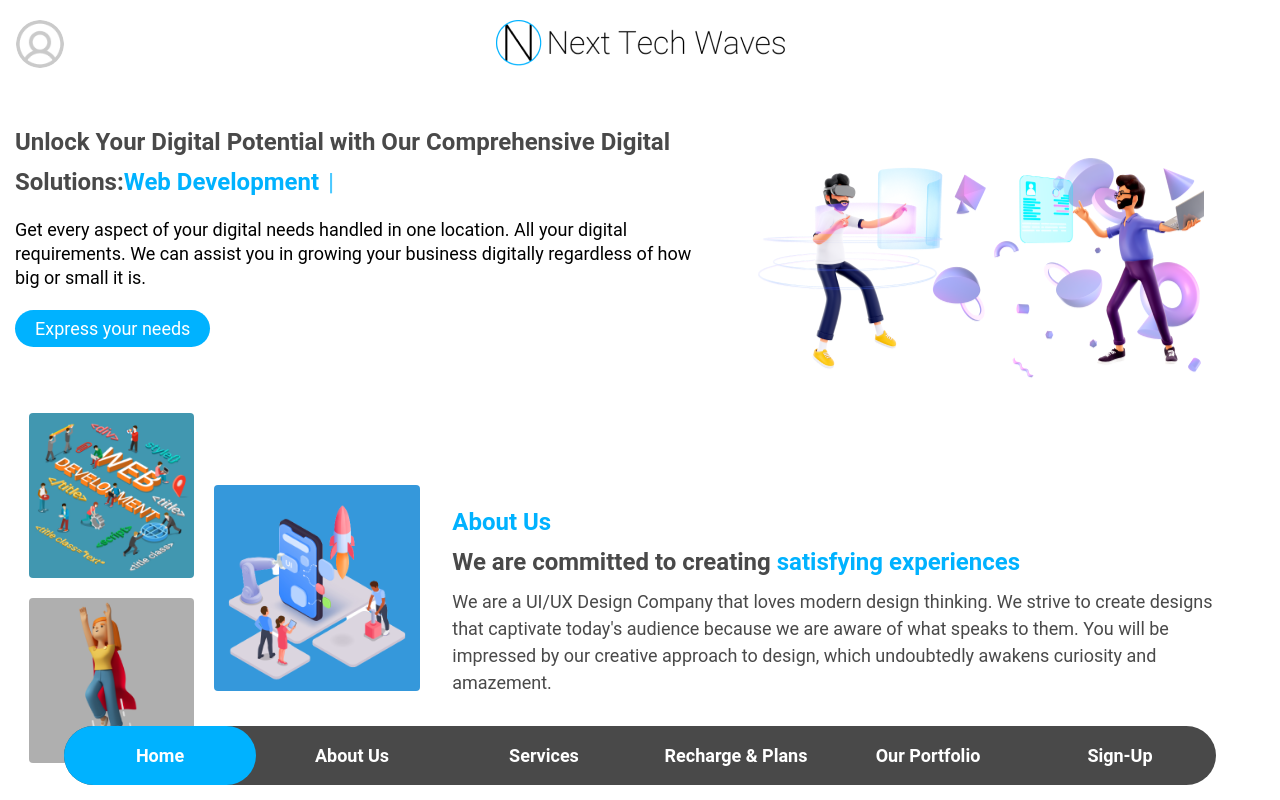
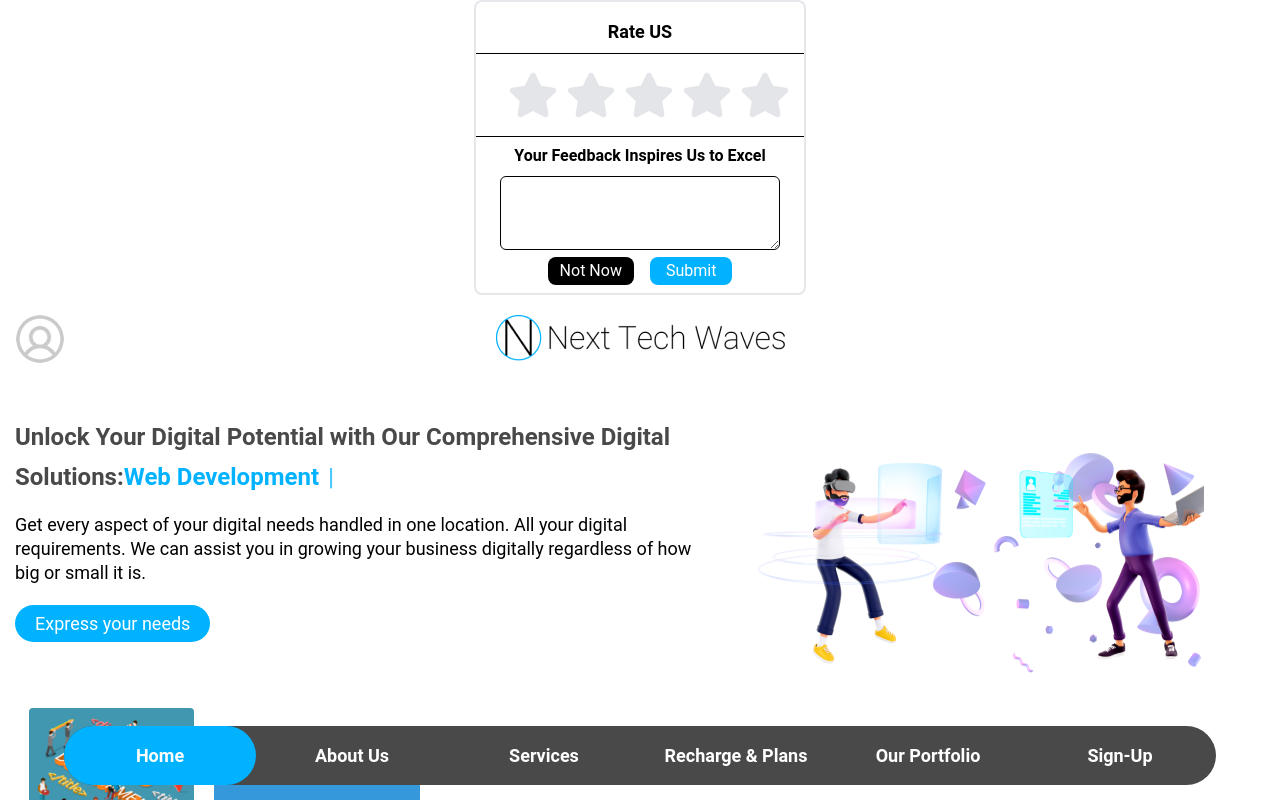
Before and after one commit to krishanumishra778/NTW, a React (Vite) app in the folder client/: page / in a window 1280 px wide. Shown: the top 800 px of the page. Built offline with nearby package versions, Linux system fonts and the light colour scheme; no server answers.

Commit message:
update some componenets

```diff
--- a/client/src/Components/layout/Home.jsx
+++ b/client/src/Components/layout/Home.jsx
@@ -20,6 +20,7 @@ import { Head_nav } from './Head_nav'
 import { Logout } from '../pages/Logout'
 import { Icon } from '../pages/Icon'
 import { useSelector } from 'react-redux'
+import Starrating from '../pages/Starrating'
 // import AdminPanel from '../pages/Adminpenal/Adminpenal'
 // import { SubscriberBiodata } from '../pages/Adminpenal/SubscriberBiodata'
 // import { TotalSubscriber } from '../pages/Adminpenal/TotalSubscriber'
@@ -37,7 +38,7 @@ export const Home = () => {
 
 
     <div>
-
+      <Starrating />
       <NavDemo />
       <Head_nav />
       <Header />
--- a/client/src/Components/pages/Starrating.jsx
+++ b/client/src/Components/pages/Starrating.jsx
@@ -1,4 +1,5 @@
 // eslint-disable-next-line no-unused-vars
+import axios from 'axios';
 import React, { useEffect, useState } from 'react'
 import { FaStar } from 'react-icons/fa'
 const Starrating = () => {
@@ -15,6 +16,8 @@ const Starrating = () => {
     const sendmsg = (e) =>{
         e.preventDefault();
         console.log(inputdata)
+        console.log(rating)
+        axios.post('http://localhost:4000/')
     }
 
 
```
